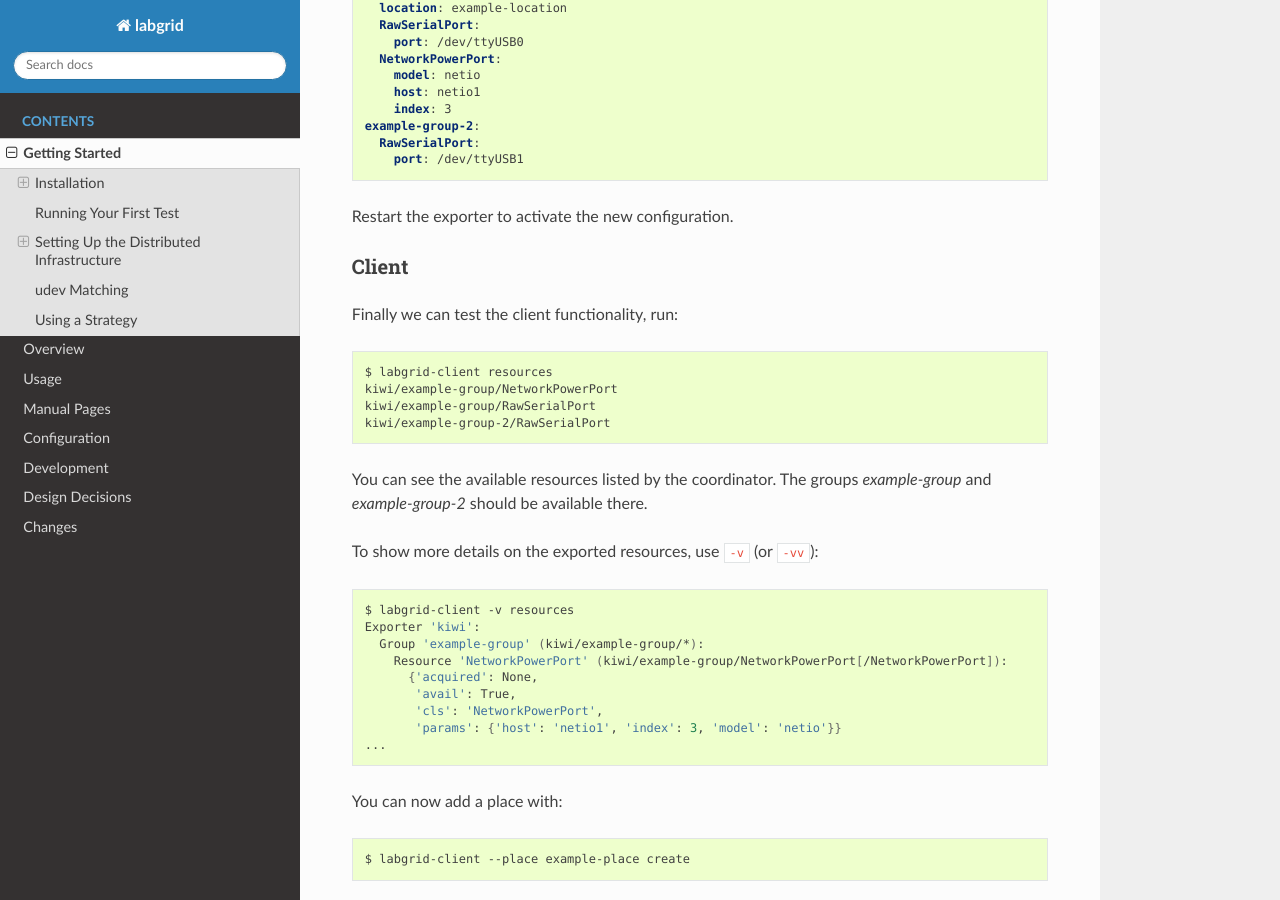
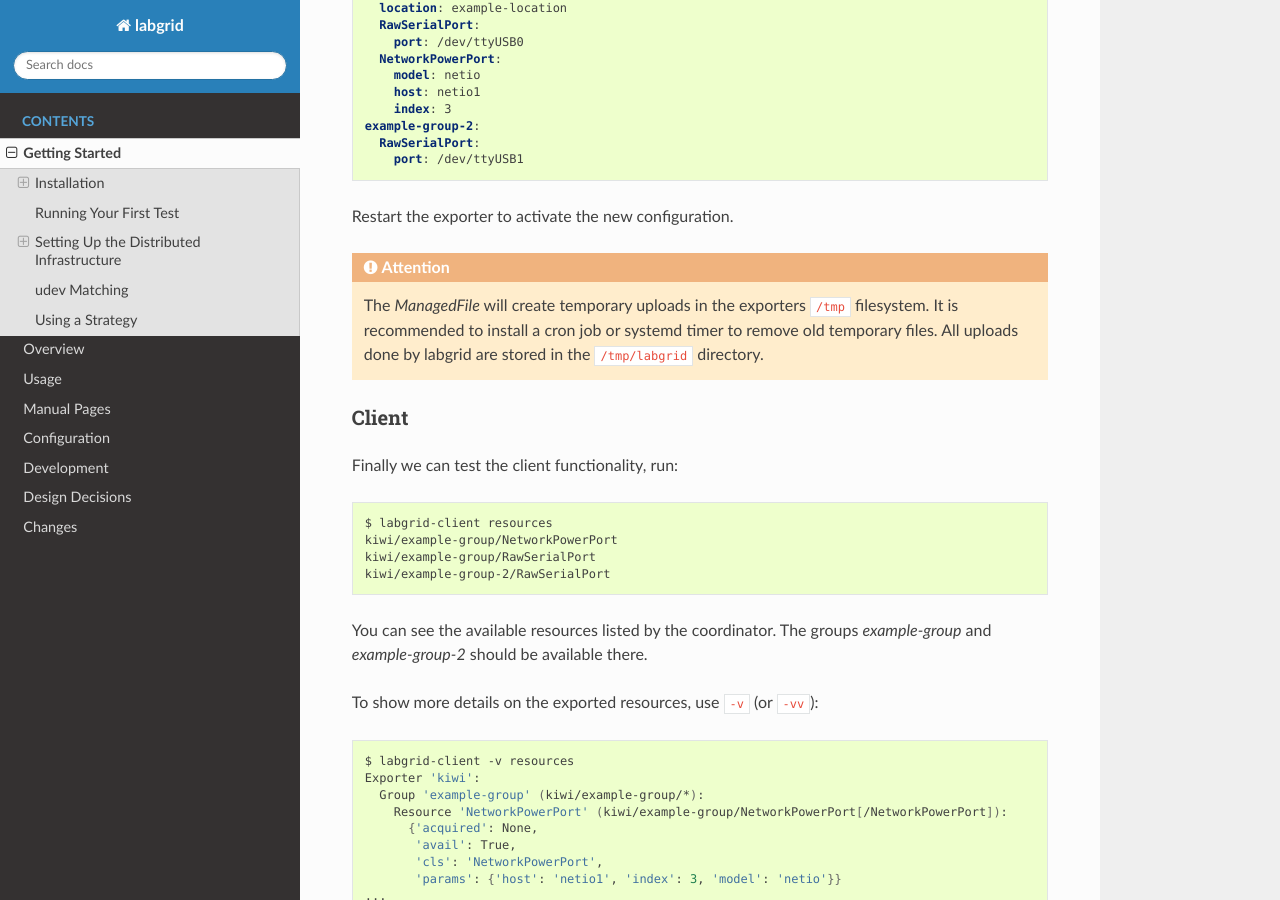
Before and after one commit to labgrid-project/labgrid, a Sphinx documentation site: the page built from doc/getting_started.rst, in a window 1280 px wide and 900 px high, scrolled down 4505 px. Built offline with Sphinx 7.4.7 and the Read the Docs theme 2.0.0, drawn with Linux system fonts in a browser that asks for light colours; pages that are not in the unit, such as notebooks, are missing from menus.

Commit message:
doc/getting_started: add note about tmp files created by ManagedFile
Signed-off-by: Rouven Czerwinski <r.czerwinski@pengutronix.de>

```diff
--- a/doc/getting_started.rst
+++ b/doc/getting_started.rst
@@ -235,6 +235,13 @@ Additional groups and resources can be added:
 
 Restart the exporter to activate the new configuration.
 
+.. Attention::
+   The `ManagedFile` will create temporary uploads in the exporters ``/tmp``
+   filesystem. It is recommended to install a cron job or systemd timer to
+   remove old temporary files. All uploads done by labgrid are stored in the
+   ``/tmp/labgrid`` directory.
+
+
 Client
 ~~~~~~
 
```
